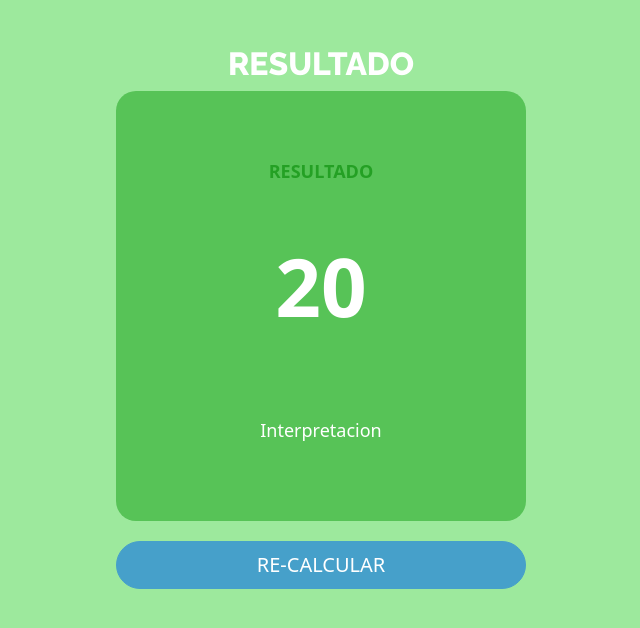
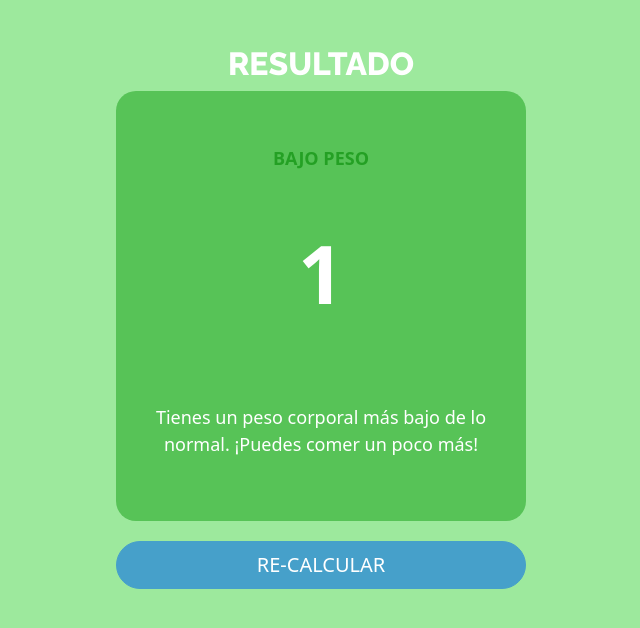
Before and after one commit to BegoCaceres/BMICalculadora, an Angular app: page /resultado/1 in a window 1280 px wide. Shown: the top 628 px of the page, without its empty margins (319-959 px from the left). Built offline with nearby package versions, Linux system fonts and the light colour scheme.

Commit message:
Calculadora BMI v1

```diff
--- a/src/app/components/resultado/resultado.component.css
+++ b/src/app/components/resultado/resultado.component.css
@@ -22,4 +22,5 @@
 .interpretacion{
     margin:10px;
     font-size: 18px;
+    text-align: center;
 }
--- a/src/app/components/resultado/resultado.component.html
+++ b/src/app/components/resultado/resultado.component.html
@@ -4,9 +4,9 @@
 <div class="col-lg-12">
     <div class="fondoItem">
        <div class="contenedor">
-           <p class="resultado">Resultado</p>
-           <p class ="estiloNumero">20</p>
-           <p class="interpretacion">Interpretacion</p>
+           <p class="resultado">{{resultado}}</p>
+           <p class ="estiloNumero">{{bmi}}</p>
+           <p class="interpretacion">{{interpretacion}}</p>
        </div>
     </div>
 </div>
--- a/src/app/components/resultado/resultado.component.ts
+++ b/src/app/components/resultado/resultado.component.ts
@@ -9,14 +9,33 @@
 })
 export class ResultadoComponent implements OnInit {
   bmi:number;
+  resultado:string;
+  interpretacion:string;
 
   //inyectamos para poder atrapar la variable valor = BMI
   constructor(private route:ActivatedRoute) {
+    this.resultado = "";
+    this.interpretacion = "";
     //el + es para parsear el valor string a number y el ! porque el objeto puede ser null para que no de error
     this.bmi = +route.snapshot.paramMap.get('valor')!;
   }
 
+  //llamara a la funcion obtener resultado justo al cargar el componente
   ngOnInit(): void {
+    this.getResultado();
+  }
+
+  getResultado(){
+   if (this.bmi >= 25){
+     this.resultado = "Exceso de peso";
+     this.interpretacion = "Tienes un peso corporal superior al normal. ¡Intente hacer más ejercicio!"
+   } else if (this.bmi >= 18.5){
+     this.resultado = "Normal";
+     this.interpretacion ="Tienes un peso corporal normal. ¡Buen Trabajo!";
+   } else {
+     this.resultado = "Bajo peso";
+     this.interpretacion = "Tienes un peso corporal más bajo de lo normal. ¡Puedes comer un poco más!"
+   }
   }
 
 }
```
